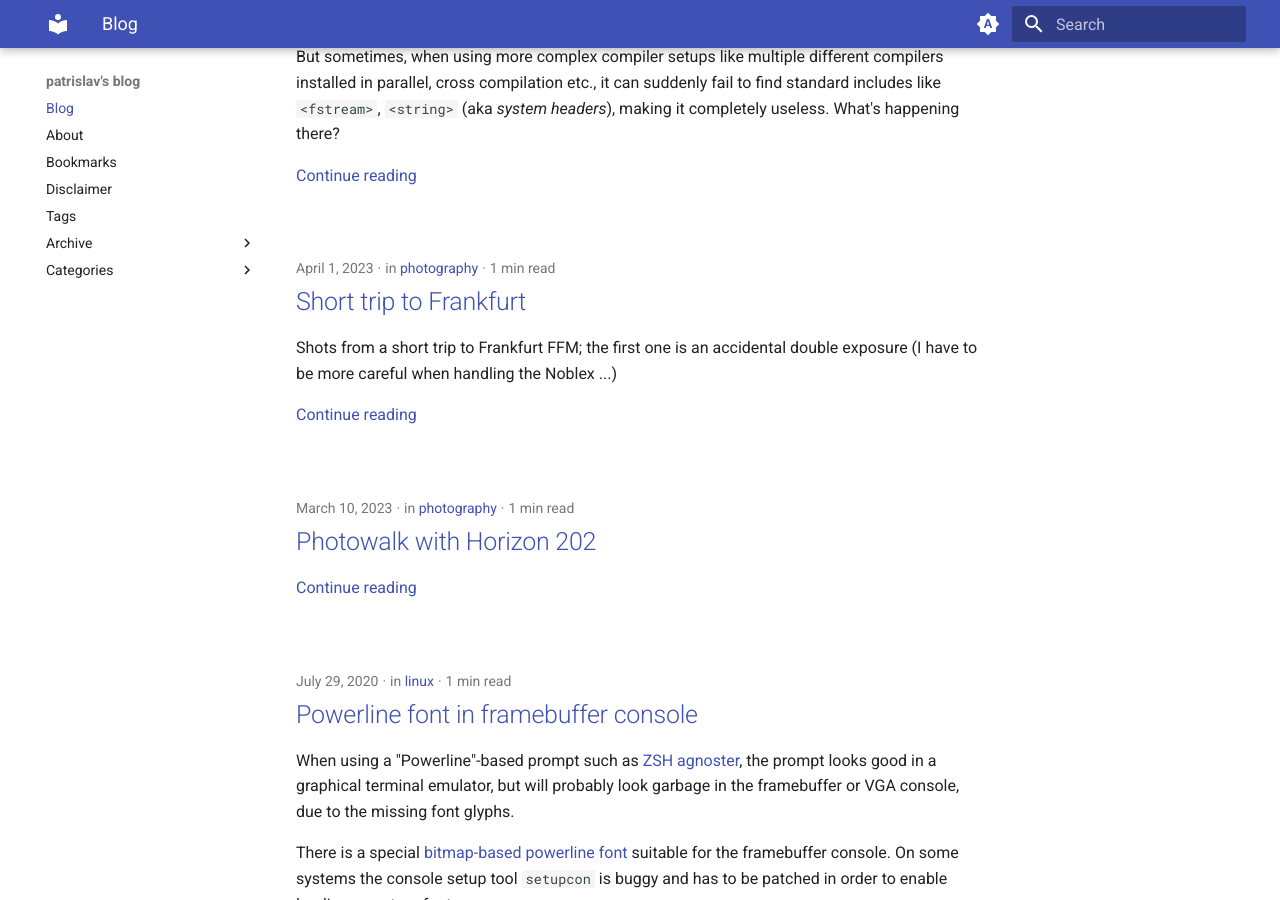
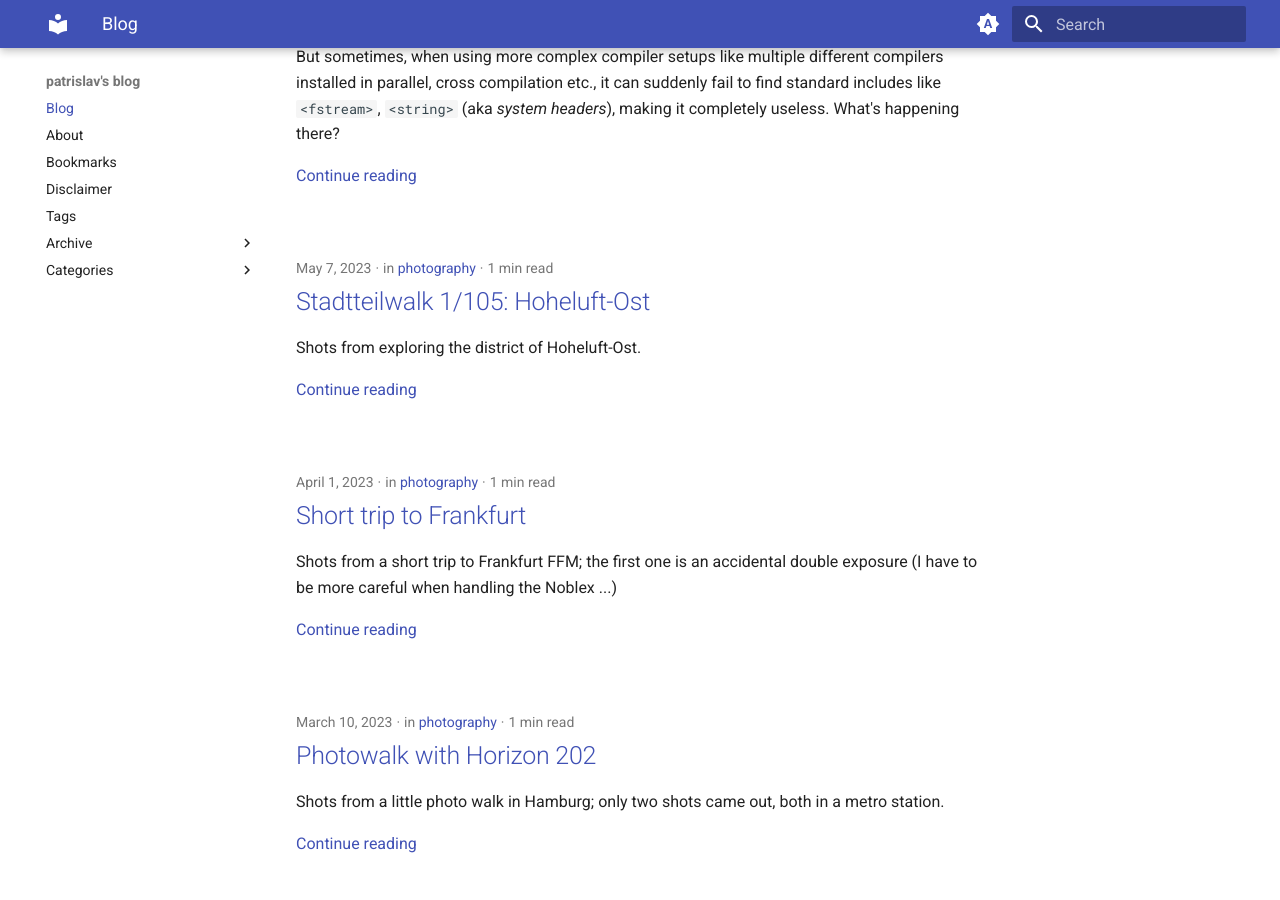
Before and after one commit to patrislav1/p-hu.de, an MkDocs documentation site: the page built from docs/index.md, in a window 1280 px wide and 900 px high, scrolled down 1072 px. Built offline with MkDocs 1.6.1 and Material for MkDocs 9.7.7, drawn with Linux system fonts in a browser that asks for light colours; plug-ins that fetch from the network failed and are left out.

Commit message:
add: stadtteilwalk

```diff
--- a/docs/posts/2023/hh-photowalk.md
+++ b/docs/posts/2023/hh-metro.md
@@ -2,12 +2,17 @@
 date: 2023-03-10
 categories:
   - photography
+tags:
+  - horizon202
+  - fp4+
+  - hamburg
 ---
 
 # Photowalk with Horizon 202
 
+Shots from a little photo walk in Hamburg; only two shots came out, both in a metro station.
+
 <!-- more -->
-Shots from a little photo walk in Hamburg; only two shots came out, both in a metro station.
 
 Horizon 202, Ilford FP4+, dev/scan by [meinfilmlab](https://www.meinfilmlab.de/)
 
--- /dev/null
+++ b/docs/posts/2023/hh-stadtteilwalk-hoheluftost.md
@@ -0,0 +1,26 @@
+---
+date: 2023-05-07
+categories:
+  - photography
+tags:
+  - stadtteilwalk
+  - mamiya645
+  - fp4+
+  - hamburg
+---
+
+# Stadtteilwalk 1/105: Hoheluft-Ost
+
+Shots from exploring the district of Hoheluft-Ost.
+
+<!-- more -->
+
+Mamiya 645, Ilford FP4+, developed in Rodinal.
+
+![](https://pixelfed.de/storage/m/_v2/603937060966080134/7c649620b-69b6c5/BXfqO6H2PtJf/rUgIvLTSr29tmkbqPKWEN4d7IydcYCAhwGLwEIQy.jpg)
+
+![](https://pixelfed.de/storage/m/_v2/603937060966080134/7c649620b-69b6c5/6RUmAV13kNRH/nGeZ9IYb6GXvlpLfoYisi95Z6YLD0pm0maqFe5cQ.jpg)
+
+![](https://pixelfed.de/storage/m/_v2/603937060966080134/7c649620b-69b6c5/82IflbX4Vm3F/WL5Rt9xJ1JjuMRy7gFqMFxvc5ImXX3D4vOR4LMiW.jpg)
+
+![](https://pixelfed.de/storage/m/_v2/603937060966080134/7c649620b-69b6c5/TpAbAfvNCwha/mTnKDmt841YHD0iI0vJB8AnDEgH09Gi3LtMdyeUl.jpg)
```
